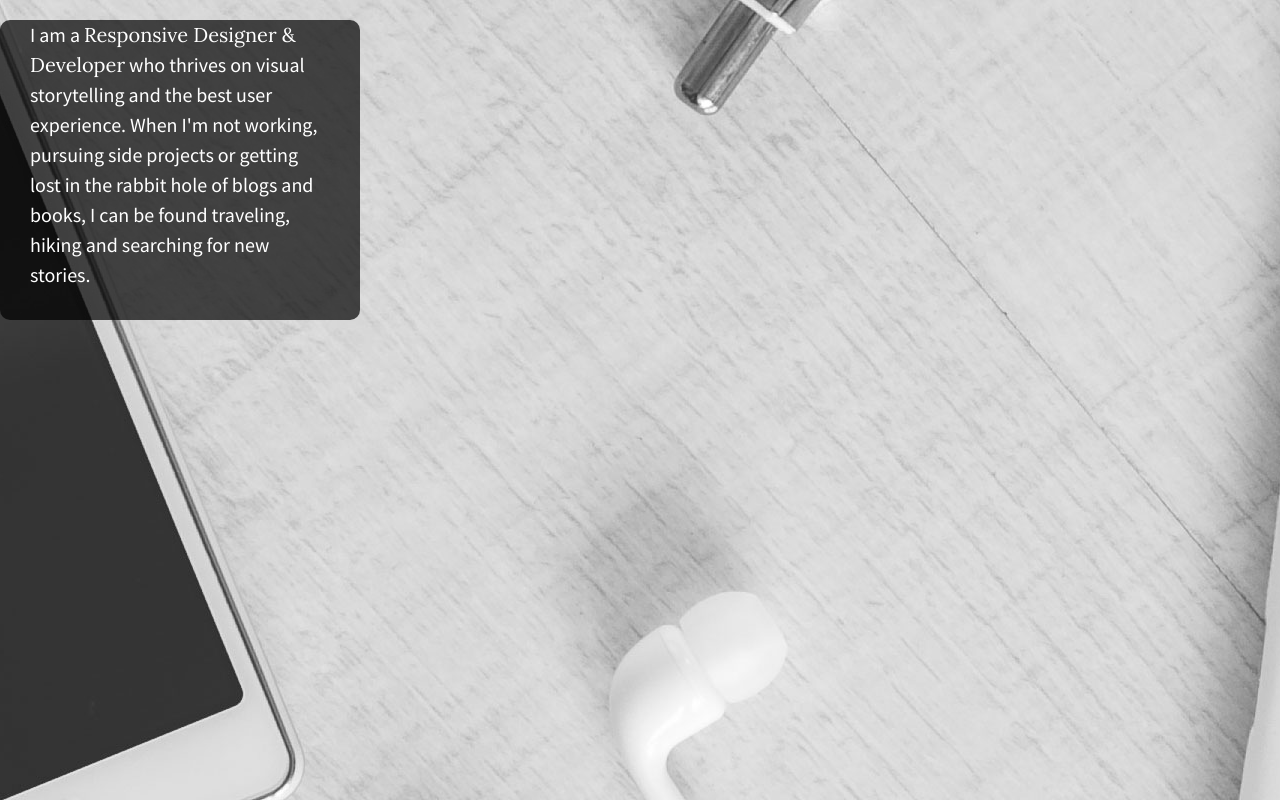
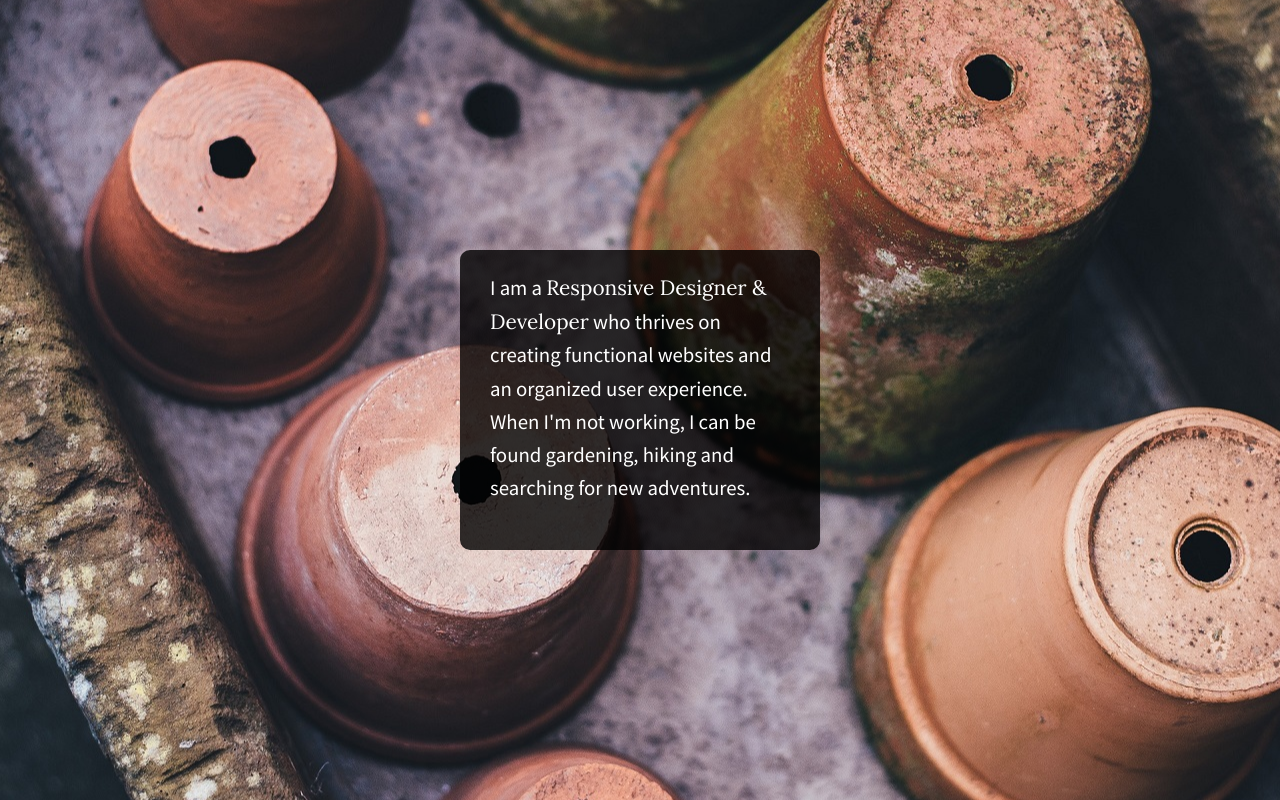
Before and after one commit to lauramarkus/flexbox-starter-files, a plain HTML site: page flexbox-customize-project/index.html in a window 1280 px wide. Drawn offline with nearby package versions, Linux system fonts and the light colour scheme.

Commit message:
changes background image, customizes html text, centers content

```diff
--- a/flexbox-customize-project/css/main.css
+++ b/flexbox-customize-project/css/main.css
@@ -97,34 +97,41 @@ textarea {
 
 /*Large Background Image*/
 html {
-  background: url(../img/bkgd2.jpg) no-repeat center center fixed;
-   /* set height to 100% - these are important for allowing content to vertically align */
+    height: 100%;
+    /* set height to 100% - these are important for allowing content to vertically align */
 }
 
 body {
+    height:100%;
+    background: url(../img/flower-pots.jpg) no-repeat center center fixed;
   /* set height to 100% - these are important for allowing content to vertically align */
 }
 
 .wrapper {
   /* set the display to flex and use the justify-content & align-items properties to center all child elements on the page */
+  display: flex;
   margin: 0;
   height: 100%;
   width: 100%;
+  justify-content: center;
+  align-items: center;
 }
 
 #content {
   /* set the display to flex and use the justify-content & align-items properties to center the text within the div*/
+  display: flex;
   background: #222;
-  background:rgba(0,0,0,0.7);
+  background:rgba(0,0,0,0.8);
   color: #fff;
   font-family: 'Source Sans Pro', sans-serif;
   font-weight: 300;
-  font-size: 1.25em;
-  line-height: 1.5em;
+  font-size: 1.30em;
+  line-height: 1.6em;
   border-radius: 10px;
   padding: 0px 30px;
   width: 300px;
   height: 300px;
+  justify-content: center;
 }
 
 #content p span {
--- a/flexbox-customize-project/index.html
+++ b/flexbox-customize-project/index.html
@@ -3,7 +3,7 @@
     <head>
         <meta charset="utf-8">
         <meta http-equiv="x-ua-compatible" content="ie=edge">
-        <title></title>
+        <title>About Page</title>
         <meta name="description" content="">
         <meta name="viewport" content="width=device-width, initial-scale=1">
 
@@ -25,7 +25,7 @@
 
         <section class="wrapper">
             <div id="content">
-                <p>I am a <span>Responsive Designer & Developer</span> who thrives on visual storytelling and the best user experience. When I'm not working, pursuing side projects or getting lost in the rabbit hole of blogs and books, I can be found traveling, hiking and searching for new stories.</p>
+                <p>I am a <span>Responsive Designer & Developer</span> who thrives on creating functional websites and an organized user experience. When I'm not working, I can be found gardening, hiking and searching for new adventures.</p>
             </div>
         </section>
 
```
Also changed, not shown: flexbox-customize-project/img/flower-pots.jpg (added).
